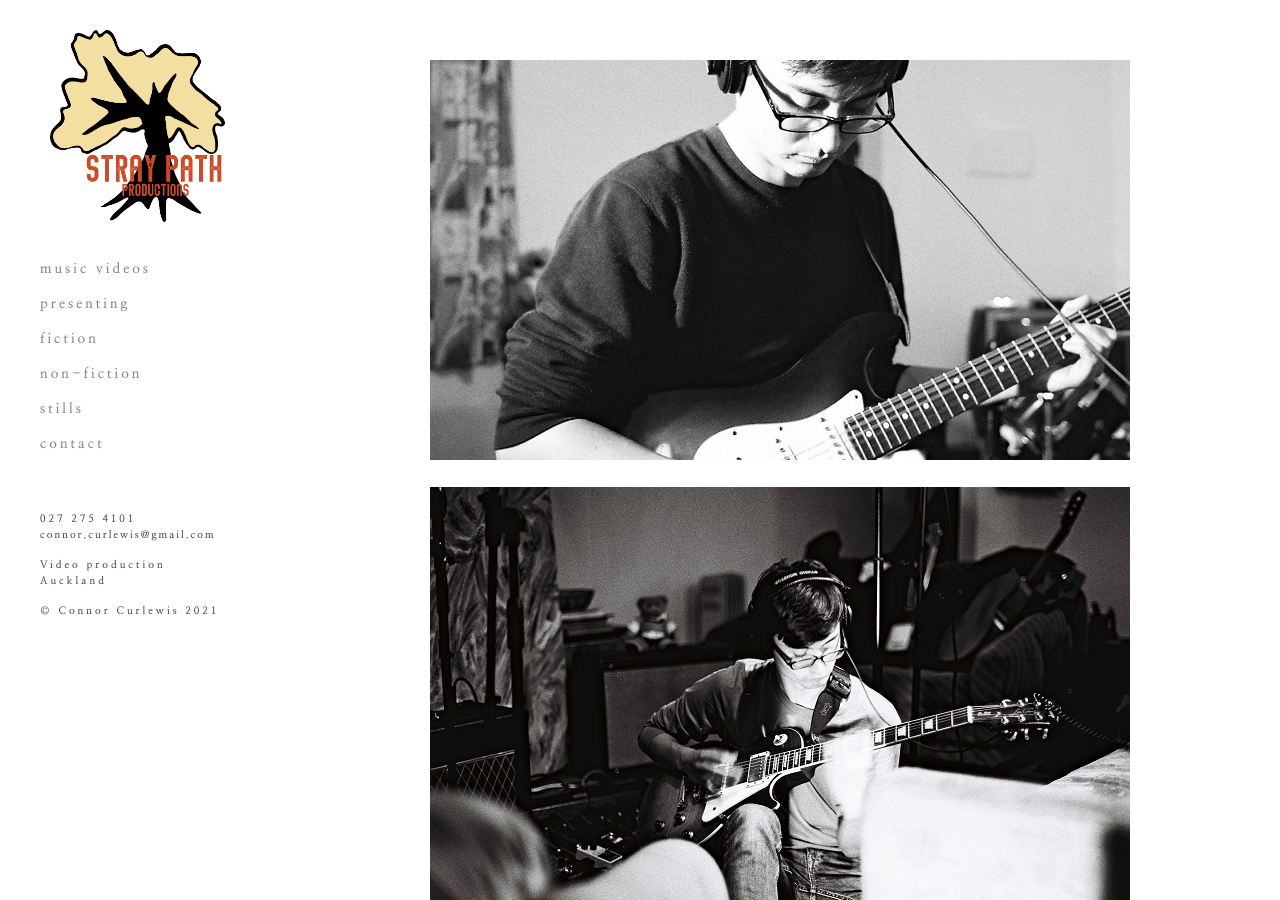
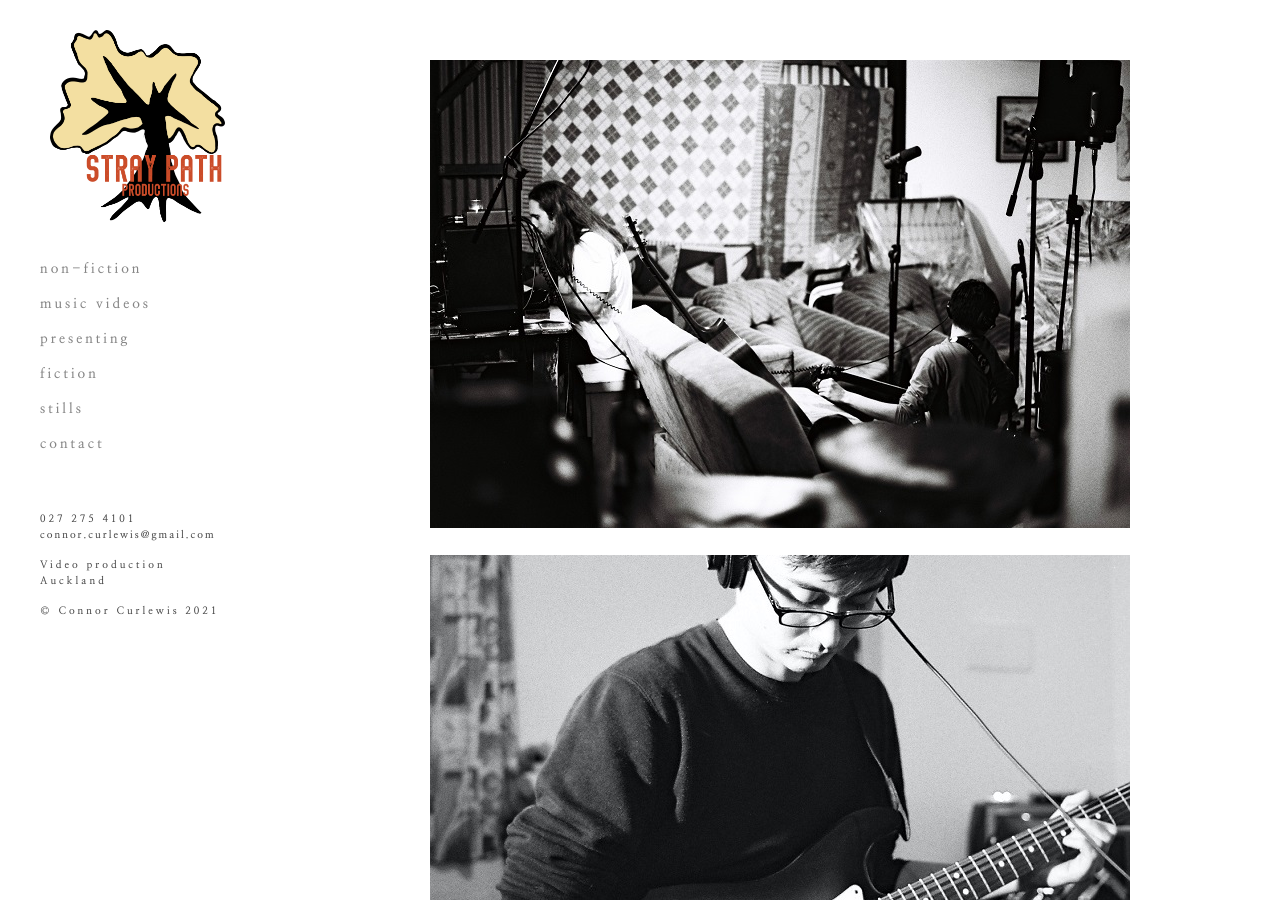
Before and after one commit to FourEngineHeavyBomber/Stray-path, a Jekyll site: the page built from stills.html, in a window 1280 px wide and 900 px high. Built offline with Jekyll 4.4.1, drawn with Linux system fonts in a browser that asks for light colours.

Commit message:
Updated stills, menu shuffle

```diff
--- a/_layouts/default.html
+++ b/_layouts/default.html
@@ -30,10 +30,10 @@
             <img id='hamburger-bar' src='/imgs/menu.png' onclick='fn()'>
             <div id='mob-nav-menu' class='hide-me'>
                 <button class='mobile-close-btn' onclick='undo()'>&times;</button>
+                <button class='mobile-nav-btn' onclick="redir('/non-fiction/')">non-fiction</button>
                 <button class='mobile-nav-btn' onclick="redir('/music-videos/')">music videos</button>
                 <button class='mobile-nav-btn' onclick="redir('/presenting/')">presenting</button>
                 <button class='mobile-nav-btn' onclick="redir('/fiction/')">fiction</button>
-                <button class='mobile-nav-btn' onclick="redir('/non-fiction/')">non-fiction</button>
                 <button class='mobile-nav-btn' onclick="redir('/stills/')">stills</button>
                 <button class='mobile-nav-btn' onclick="redir('/contact/')">contact</button>
             </div>
@@ -49,10 +49,10 @@
 
             <div id='deskt-nav'>
                 <ul>
+                    <li><a href='/non-fiction/'>non-fiction</a></li>
                     <li><a href='/music-videos/'>music videos</a></li>
                     <li><a href='/presenting/'>presenting</a></li>
                     <li><a href='/fiction/'>fiction</a></li>
-                    <li><a href='/non-fiction/'>non-fiction</a></li>
                     <li><a href='/stills/'>stills</a></li>
                     <li><a href='/contact/'>contact</a></li>
                 </ul>
--- a/stills.html
+++ b/stills.html
@@ -5,11 +5,12 @@ permalink: /stills/
     <script src='/js/embiggen.js'></script>
     <div id='page-content'>
         <div class='img-cluster centre-txt '>
+            <img loading='lazy' class='gallery-img' onclick='embiggener(this)' src='/imgs/small-stills/6094-PCL-021.jpg'>
             <img loading='lazy' class='gallery-img tall-boi' onclick='embiggener(this)' src='/imgs/small-stills/6034-PCL-007.JPG'>
             <img loading='lazy' class='gallery-img' onclick='embiggener(this)' src='/imgs/small-stills/6094-PCL-019.jpg'>
             <img loading='lazy' class='gallery-img' onclick='embiggener(this)' src='/imgs/small-stills/6094-PCL-034.jpg'>
-            <img loading='lazy' class='gallery-img' onclick='embiggener(this)' src='/imgs/small-stills/6092-PCL-020.jpg'>
-            <img loading='lazy' class='gallery-img' onclick='embiggener(this)' src='/imgs/small-stills/6092-PCL-034.jpg'>
+            <!-- <img loading='lazy' class='gallery-img' onclick='embiggener(this)' src='/imgs/small-stills/6092-PCL-020.jpg'> -->
+            <!-- <img loading='lazy' class='gallery-img' onclick='embiggener(this)' src='/imgs/small-stills/6092-PCL-034.jpg'> -->
             <img loading='lazy' class='gallery-img' onclick='embiggener(this)' src='/imgs/small-stills/6094-PCL-037.jpg'>
 
             <img loading='lazy' class='gallery-img' onclick='embiggener(this)' src='/imgs/small-stills/lPH-XaHg.jpeg'>
@@ -33,17 +34,13 @@ permalink: /stills/
             <img loading='lazy' class='gallery-img tall-boi' onclick='embiggener(this)' src='/imgs/small-stills/5853-PCL-001.JPG'>
             <img loading='lazy' class='gallery-img' onclick='embiggener(this)' src='/imgs/small-stills/5853-PCL-002.JPG'>
 
-
-            <img loading='lazy' class='gallery-img' onclick='embiggener(this)' src='/imgs/small-stills/6094-PCL-021.jpg'>
-
-
             <img loading='lazy' class='gallery-img' onclick='embiggener(this)' src='/imgs/small-stills/cj_and_branches.jpeg'>
             <img loading='lazy' class='gallery-img' onclick='embiggener(this)' src='/imgs/small-stills/Contact_Us.jpg'>
             <img loading='lazy' class='gallery-img' onclick='embiggener(this)' src='/imgs/small-stills/NewY055.jpg'>
             <img loading='lazy' class='gallery-img' onclick='embiggener(this)' src='/imgs/small-stills/NewY064.jpg'>
-            <img loading='lazy' class='gallery-img' onclick='embiggener(this)' src='/imgs/small-stills/SAM_9002.jpg'>
-            <img loading='lazy' class='gallery-img' onclick='embiggener(this)' src='/imgs/small-stills/SAM_9108.jpg'>
-            <img loading='lazy' class='gallery-img' onclick='embiggener(this)' src='/imgs/small-stills/SAM_9143.jpg'>
+            <!-- <img loading='lazy' class='gallery-img' onclick='embiggener(this)' src='/imgs/small-stills/SAM_9002.jpg'> -->
+            <!-- <img loading='lazy' class='gallery-img' onclick='embiggener(this)' src='/imgs/small-stills/SAM_9108.jpg'> -->
+            <!-- <img loading='lazy' class='gallery-img' onclick='embiggener(this)' src='/imgs/small-stills/SAM_9143.jpg'> -->
 
         </div>
     </div>
```
Also changed, not shown: 1 other file.
